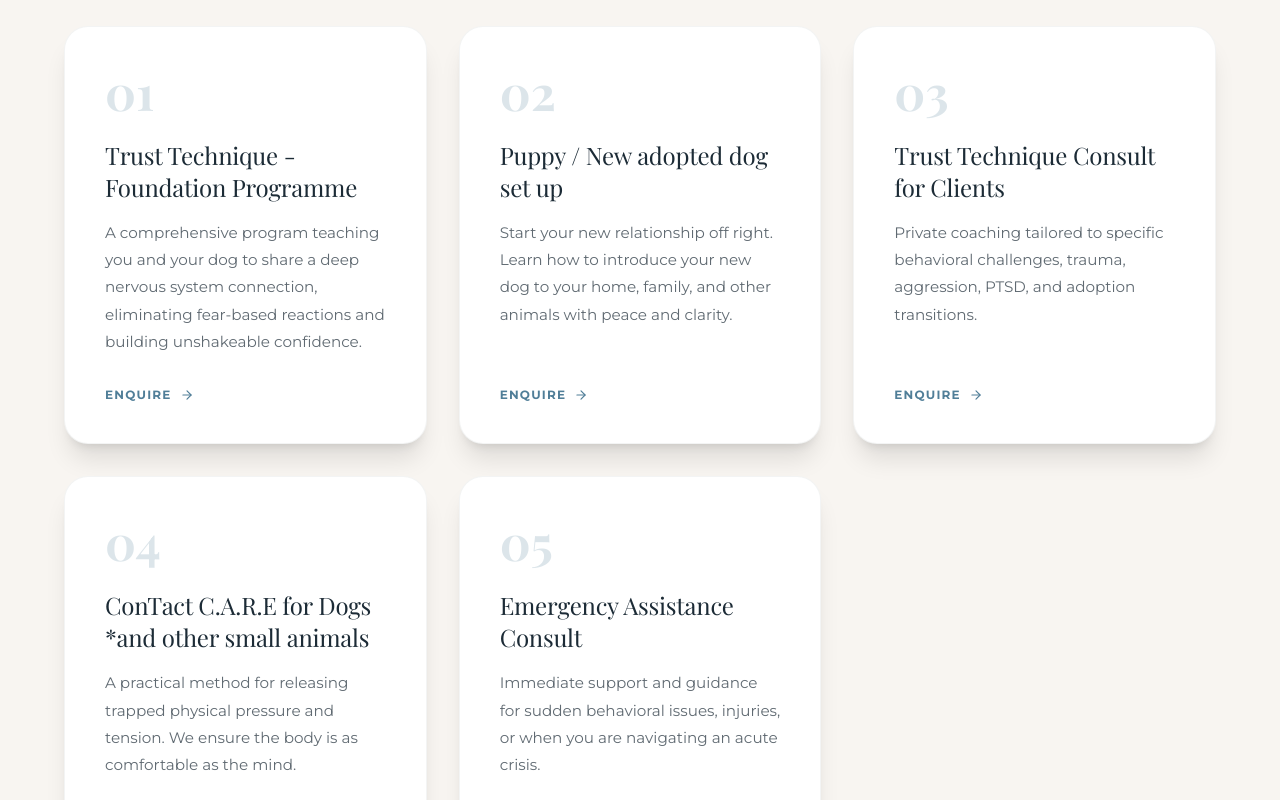
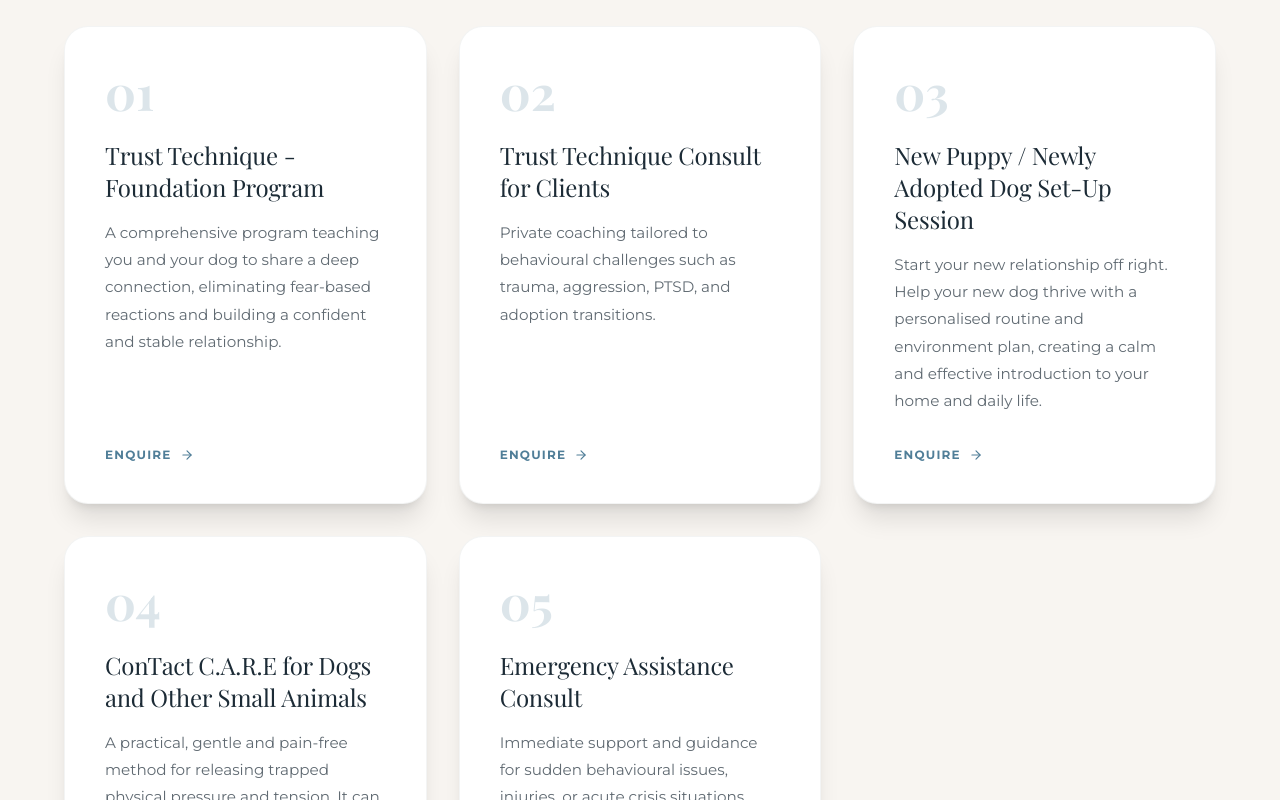
Before and after one commit to Zain-Ali-712/CherylTrust, a Next.js app: page /services/dogs in a window 1280 px wide. Shown: the part 1700-2500 px from the top of the page. Built offline with nearby package versions, Linux system fonts and the light colour scheme.

Commit message:
newest changes

```diff
--- a/src/app/about/page.tsx
+++ b/src/app/about/page.tsx
@@ -178,10 +178,13 @@
                                     Cheryl McDonough is a certified Trust Technique® practitioner and ConTact C.A.R.E bodyworker who has dedicated her practice to helping animals and their people find peace, trust, and deep connection. Working from Wellington, New Zealand, she serves clients both in person and globally online.
                                 </p>
                                 <p className="mb-5">
-                                    She specialises in working with animals experiencing fear, aggression, and anxiety — the cases that feel impossible. Her holistic toolkit includes the Trust Technique®, Emotion Code Releasing, Musculoskeletal Unwinding, and Red Light Therapy.
+                                    Helping animals find skeletal relief from pain and restrictions with <strong>ConTact C.A.R.E</strong>, musculoskeletal relief with <strong>Fascia Release</strong>, and <strong>Red Light Therapy</strong>.
+                                </p>
+                                <p className="mb-5">
+                                    Her emotional and physical journey has led her to specialise in <strong>reactiveness</strong>, has extensive training in it, and also works with <strong>ConTact C.A.R.E</strong>. The cases that feel impossible. Her holistic toolkit includes the Trust Technique®, Emotion Code Releasing, Musculoskeletal Unwinding, and Red Light Therapy.
                                 </p>
                                 <p>
-                                    Cheryl works with all types of animals — from dogs and horses to llamas, donkeys, and beyond. Her approach is always private, compassionate, and deeply personalised, focusing on working <em>with</em> the animal, not <em>on</em> them.
+                                    Cheryl works with many animals, specialising in <strong>cats, dogs, and horses</strong>. Her approach is always private, compassionate, and personalised, focusing on working <em>with</em> the animal, not <em>on</em> them.
                                 </p>
                             </div>
 
--- a/src/app/services/dogs/page.tsx
+++ b/src/app/services/dogs/page.tsx
@@ -6,31 +6,31 @@
 import { FaPaw } from "react-icons/fa";
 
 export const metadata: Metadata = {
-    title: "Dog Behaviour & Training | Cheryl McDonough Trust Technique NZ",
+    title: "Canine | Cheryl McDonough Trust Technique NZ",
     description: "Expert dog rehabilitation in Wellington, NZ. Specialising in aggression, rescue dogs, separation anxiety, and fear using the Trust Technique.",
 };
 
 
 const dogTherapies = [
     {
-        title: "Trust Technique - Foundation Programme",
-        desc: "A comprehensive program teaching you and your dog to share a deep nervous system connection, eliminating fear-based reactions and building unshakeable confidence.",
-    },
-    {
-        title: "Puppy / New adopted dog set up",
-        desc: "Start your new relationship off right. Learn how to introduce your new dog to your home, family, and other animals with peace and clarity.",
+        title: "Trust Technique - Foundation Program",
+        desc: "A comprehensive program teaching you and your dog to share a deep connection, eliminating fear-based reactions and building a confident and stable relationship.",
     },
     {
         title: "Trust Technique Consult for Clients",
-        desc: "Private coaching tailored to specific behavioral challenges, trauma, aggression, PTSD, and adoption transitions.",
+        desc: "Private coaching tailored to behavioural challenges such as trauma, aggression, PTSD, and adoption transitions.",
     },
     {
-        title: "ConTact C.A.R.E for Dogs *and other small animals",
-        desc: "A practical method for releasing trapped physical pressure and tension. We ensure the body is as comfortable as the mind.",
+        title: "New Puppy / Newly Adopted Dog Set-Up Session",
+        desc: "Start your new relationship off right. Help your new dog thrive with a personalised routine and environment plan, creating a calm and effective introduction to your home and daily life.",
+    },
+    {
+        title: "ConTact C.A.R.E for Dogs and Other Small Animals",
+        desc: "A practical, gentle and pain-free method for releasing trapped physical pressure and tension. It can help alleviate both acute and complex body issues.",
     },
     {
         title: "Emergency Assistance Consult",
-        desc: "Immediate support and guidance for sudden behavioral issues, injuries, or when you are navigating an acute crisis.",
+        desc: "Immediate support and guidance for sudden behavioural issues, injuries, or acute crisis situations.",
     }
 ];
 
@@ -82,7 +82,7 @@
                     <div className="flex items-center gap-3 mb-6">
                         <div className="w-5 h-px bg-accent/70" />
                         <span className="text-[0.72rem] font-bold tracking-[0.22em] uppercase font-sans text-accent/85">
-                            Dog Behaviour & Rehabilitation
+                            Canine
                         </span>
                     </div>
 
--- a/src/app/services/horses/page.tsx
+++ b/src/app/services/horses/page.tsx
@@ -6,7 +6,7 @@
 import { FaHorse } from "react-icons/fa";
 
 export const metadata: Metadata = {
-    title: "Horse Sessions & Equine Therapy | Cheryl McDonough Trust Technique NZ",
+    title: "Equine | Cheryl McDonough Trust Technique NZ",
     description: "Holistic equine therapy in Wellington NZ. Addressing spooking, floating issues, laminitis recovery, and musculoskeletal tension using the Trust Technique and bodywork.",
 };
 
@@ -83,7 +83,7 @@
                     <div className="flex items-center gap-3 mb-6">
                         <div className="w-5 h-px bg-accent/70" />
                         <span className="text-[0.72rem] font-bold tracking-[0.22em] uppercase font-sans text-accent/85">
-                            Equine Therapy & Sessions
+                            Equine
                         </span>
                     </div>
 
--- a/src/app/trust-technique/page.tsx
+++ b/src/app/trust-technique/page.tsx
@@ -21,18 +21,18 @@
 const steps = [
     {
         number: "01",
-        title: "Creative Reaction",
-        desc: "Animals are highly sensitive to our feelings. When we unknowingly project anxiety or frustration, the animal reacts to it. The first step is acknowledging this shared emotional environment.",
+        title: "Trust Technique: Introducing Creative Reaction",
+        desc: "This first acknowledgement of how animals are highly sensitive to our feelings starts a completely different conversation and changes everything.",
     },
     {
         number: "02",
-        title: "Present Moment",
-        desc: "We teach you how to lower your 'thinking levels' and enter a state of peaceful mindfulness. This creates a safe, quiet environment that your animal can feel and respond to.",
+        title: "Shared Emotional Environment",
+        desc: "From here we explore the shared emotional environment between you and your animal and learn how to support them through fear or reactivity.",
     },
     {
         number: "03",
-        title: "Mindful Regard",
-        desc: "In this shared space of peace, you learn to observe your animal without judgment. We introduce things they are normally reactive to at a pace they can handle, replacing fear with trust.",
+        title: "Building Trust",
+        desc: "In this shared calm space you learn to work with your animal without judgement. Situations your animal would normally react to are introduced at a pace they can handle, gradually replacing anxiety and fear with trust. This approach works with any animal and can be a powerful turning point for both you and your dog.",
     },
 ];
 
@@ -138,7 +138,7 @@
                                     Developed by James French, the Trust Technique&reg; is based on the theory that animals and humans share feelings. When an animal is reacting with aggression, fear, or anxiety, they are operating at high &quot;thinking levels&quot;. Often, as their owners, we subconsciously match these levels with our own frustration or worry.
                                 </p>
                                 <p>
-                                    As a Certified Practitioner, Cheryl teaches you how to lower your own thinking levels and enter a state of extreme presence and peace. Because animals are so sensitive to our emotional states, they begin to mirror this peace. Over time, we use this shared bubble of safety to help the animal overcome deep-seated traumas and triggers.
+                                    I am the <strong>only certified domestic and large animal Trust Technique Practitioner in New Zealand.</strong> Because animals are so sensitive to our emotional states, they begin to mirror this peace. Over time, we use this shared bubble of safety to help the animal overcome deep-seated traumas and triggers.
                                 </p>
                             </div>
 
--- a/src/components/home/AboutTeaser.tsx
+++ b/src/components/home/AboutTeaser.tsx
@@ -14,8 +14,7 @@
 
 const credentials = [
     "Certified Trust Technique® Practitioner",
-    "Equine & Canine Body Therapist",
-    "Emotion Code Releasing Practitioner",
+    "Equine & Canine Body Therapist – ConTact C.A.R.E",
 ];
 
 export default function AboutTeaser() {
--- a/src/components/home/ServicesOverview.tsx
+++ b/src/components/home/ServicesOverview.tsx
@@ -10,9 +10,9 @@
         id: "tt",
         name: "Trust Technique",
         subservices: [
-            { id: "tt-1", num: "01", title: "Trust Technique® Sessions", available: "Online & In-Person", tagline: "Peace over pressure — for all animals", desc: "Mindfulness-based communication that reduces anxiety in both you and your animal simultaneously. Works at the emotional root of any behaviour — not just the surface symptom.", bullets: ["Works without force, fear, or commands", "Results felt from the very first session", "Available globally via video call", "Suitable for all species"] },
-            { id: "tt-2", num: "02", title: "Dog Behaviour & Rehabilitation", available: "In-Person · Wellington", tagline: "Deep behaviour work for complex cases", desc: "Intensive rehabilitation for dogs with entrenched trauma, aggression, or anxiety. Includes full immersion where your dog stays with Cheryl for focused, deep recovery.", bullets: ["Aggression, biting & resource guarding", "Separation anxiety & car sickness", "Trauma & PTSD recovery", "Rescue & new puppy setup"] },
-            { id: "tt-3", num: "03", title: "Horse & Large Animal Sessions", available: "Paddock Visits & Online", tagline: "Trust Technique® and body work at your paddock", desc: "Cheryl visits your paddock or connects online for horses, donkeys, llamas, and large animals — addressing everything from spooking to musculoskeletal recovery.", bullets: ["Spooking, floating, tacking issues", "Laminitis recovery consultation", "Pre-season musculoskeletal sessions", "Online support available worldwide"] },
+            { id: "tt-1", num: "01", title: "Peace Over Pressure", available: "Online & In-Person", tagline: "Peace over pressure — for all animals", desc: "Building a connection of peacefulness, changing the whole relationship between you and your dog which reduces reactivity, anxiety, and confusion. This approach allows your dog to feel safe, understood, and capable of responding calmly in situations that once caused stress.", bullets: ["Works without force, fear, or commands", "Results felt from the very first session", "Available globally via video call", "Suitable for all species"] },
+            { id: "tt-2", num: "02", title: "Dog Behaviour & Rehabilitation", available: "In-Person · Wellington", tagline: "Deep behaviour work for complex cases", desc: "Work with Cheryl one-on-one to focus on lasting change, whatever the issue. Her specialty is reactive and anxious dogs, helping you support your dog to respond differently. For new puppies or newly adopted dogs, you can proactively prevent common issues by booking a Set-Up Session, ensuring your dog thrives in their new environment and routine.", bullets: ["Aggression, biting & resource guarding", "Separation anxiety & car sickness", "Trauma & PTSD recovery", "Rescue & new puppy setup"] },
+            { id: "tt-3", num: "03", title: "Horse & Large Animal Sessions", available: "Paddock Visits & Online", tagline: "Trust Technique® and body work at your paddock", desc: "Work with Cheryl one-on-one to focus on lasting change for you and your horse, supporting a true connection and peacefulness whether in the paddock, in hand, or while riding.", bullets: ["Spooking, floating, tacking issues", "Laminitis recovery consultation", "Pre-season musculoskeletal sessions", "Online support available worldwide"] },
             { id: "tt-4", num: "04", title: "Musculoskeletal Unwinding", available: "In-Person · Wellington Area", tagline: "A complete body reset for dogs & horses", desc: "Acupressure, kinesiology, meridian balancing, ortho-bionomy, massage, and energy therapy — releasing deep physical and emotional tension held in the body.", bullets: ["Fascia & deep trauma release", "Skeleton alignment work", "Pre/post surgery support", "Arthritis & chronic pain management"] },
             { id: "tt-5", num: "05", title: "Red Light Therapy", available: "In-Person · Wellington Area", tagline: "Non-invasive healing using therapeutic light", desc: "Therapeutic wavelengths to accelerate recovery from injury, surgery, or old scars. Relieves pain from arthritis, muscle soreness, and joint issues without any medication.", bullets: ["Acute injury & surgery recovery", "Arthritis & joint pain relief", "Circulation boost to damaged tissue", "Safe, non-invasive, no side effects"] },
             { id: "tt-6", num: "06", title: "Emotion Code Releasing", available: "Online Globally & In-Person", tagline: "Release trapped emotional energy anywhere in the world", desc: "Identify and release trapped emotions driving stress, anxiety, and behavioural issues. Entirely online — effective for animals anywhere in the world.", bullets: ["Targets root emotional causes", "Fully effective via video call", "Complements all physical therapies", "Works for dogs, horses, cats & more"] },
@@ -32,17 +32,17 @@
         id: "cheryl",
         name: "Cheryl - Trust Technique NZ",
         subservices: [
-            { id: "ch-1", num: "01", title: "Trust Technique - Foundation Programme", available: "Dogs & Horses", tagline: "Deep nervous system connection", desc: "A comprehensive program teaching you and your animal to share a deep nervous system connection, eliminating fear-based reactions and building unshakeable confidence.", bullets: ["Eliminate fear-based reactions", "Build deep connection", "Comprehensive coaching", "For both dogs and horses"] },
-            { id: "ch-2", num: "02", title: "Trust Technique Consult for Clients", available: "Private Coaching", tagline: "Tailored to your needs", desc: "Private coaching tailored to specific behavioral challenges, spooking, floating issues, trauma, and adoption transitions.", bullets: ["Targeted behavioral help", "Spooking and floating issues", "Adoption transitions", "Private 1-on-1 focus"] },
-            { id: "ch-3", num: "03", title: "Puppy / New Adopted Dog Set Up", available: "Dog Services", tagline: "Start your relationship off right", desc: "Learn how to introduce your new dog to your home, family, and other animals with absolute peace and clarity.", bullets: ["Home introduction", "Family integration", "Peaceful boundaries", "Set up for success"] },
-            { id: "ch-4", num: "04", title: "Emergency Assistance Consult", available: "Acute Support", tagline: "When you need it most", desc: "Immediate support and guidance for sudden behavioral issues, injuries, or when you are navigating an acute crisis with your animal.", bullets: ["Immediate guidance", "Sudden behavioral changes", "Post-injury trauma", "Acute crisis support"] }
+            { id: "ch-1", num: "01", title: "Trust Technique - Foundation Program", available: "Dogs & Horses", tagline: "Deep connection", desc: "A comprehensive program teaching you and your dog to share a deep connection, eliminating fear-based reactions and building a confident and stable relationship.", bullets: ["Eliminate fear-based reactions", "Build deep connection", "Comprehensive coaching", "For both dogs and horses"] },
+            { id: "ch-2", num: "02", title: "Trust Technique Consult for Clients", available: "Private Coaching", tagline: "Tailored to your needs", desc: "Private coaching tailored to behavioural challenges such as trauma, aggression, PTSD, and adoption transitions.", bullets: ["Targeted behavioral help", "Spooking and floating issues", "Adoption transitions", "Private 1-on-1 focus"] },
+            { id: "ch-3", num: "03", title: "New Puppy / Newly Adopted Dog Set-Up Session", available: "Dog Services", tagline: "Start your relationship off right", desc: "Start your new relationship off right. Help your new dog thrive with a personalised routine and environment plan, creating a calm and effective introduction to your home and daily life.", bullets: ["Home introduction", "Family integration", "Peaceful boundaries", "Set up for success"] },
+            { id: "ch-4", num: "04", title: "Emergency Assistance Consult", available: "Acute Support", tagline: "When you need it most", desc: "Immediate support and guidance for sudden behavioural issues, injuries, or acute crisis situations.", bullets: ["Immediate guidance", "Sudden behavioral changes", "Post-injury trauma", "Acute crisis support"] }
         ]
     },
     {
         id: "contact-care",
         name: "ConTact C.A.R.E",
         subservices: [
-            { id: "cc-1", num: "01", title: "ConTact C.A.R.E for Dogs", available: "Small Animals", tagline: "Practical physical relief", desc: "A practical method for releasing trapped physical pressure and tension in dogs and other small animals. We ensure the body is as comfortable as the mind.", bullets: ["Releases trapped pressure", "Improves comfort", "Non-invasive bodywork", "For dogs & small animals"] },
+            { id: "cc-1", num: "01", title: "ConTact C.A.R.E for Dogs", available: "Small Animals", tagline: "Practical physical relief", desc: "A practical method for releasing trapped physical pressure and tension in dogs and other small animals.", bullets: ["Releases trapped pressure", "Improves comfort", "Non-invasive bodywork", "For dogs & small animals"] },
             { id: "cc-2", num: "02", title: "ConTact C.A.R.E for Horses", available: "Large Animals", tagline: "Equine physical tension release", desc: "Releasing trapped energetic trauma and physical pressure. Horses hold immense emotional memory; clearing this creates space for physical healing.", bullets: ["Releases energetic trauma", "Clears physical pressure", "Creates healing space", "For horses & large animals"] }
         ]
     }
--- a/src/components/layout/Navbar.tsx
+++ b/src/components/layout/Navbar.tsx
@@ -11,7 +11,7 @@
     { href: "/about", label: "About" },
     {
         href: "#", label: "Services", subLinks: [
-            { href: "/services/dogs", label: "Dog Behaviour" },
+            { href: "/services/dogs", label: "Canine" },
             { href: "/services/horses", label: "Horse Sessions" },
         ]
     },
```
